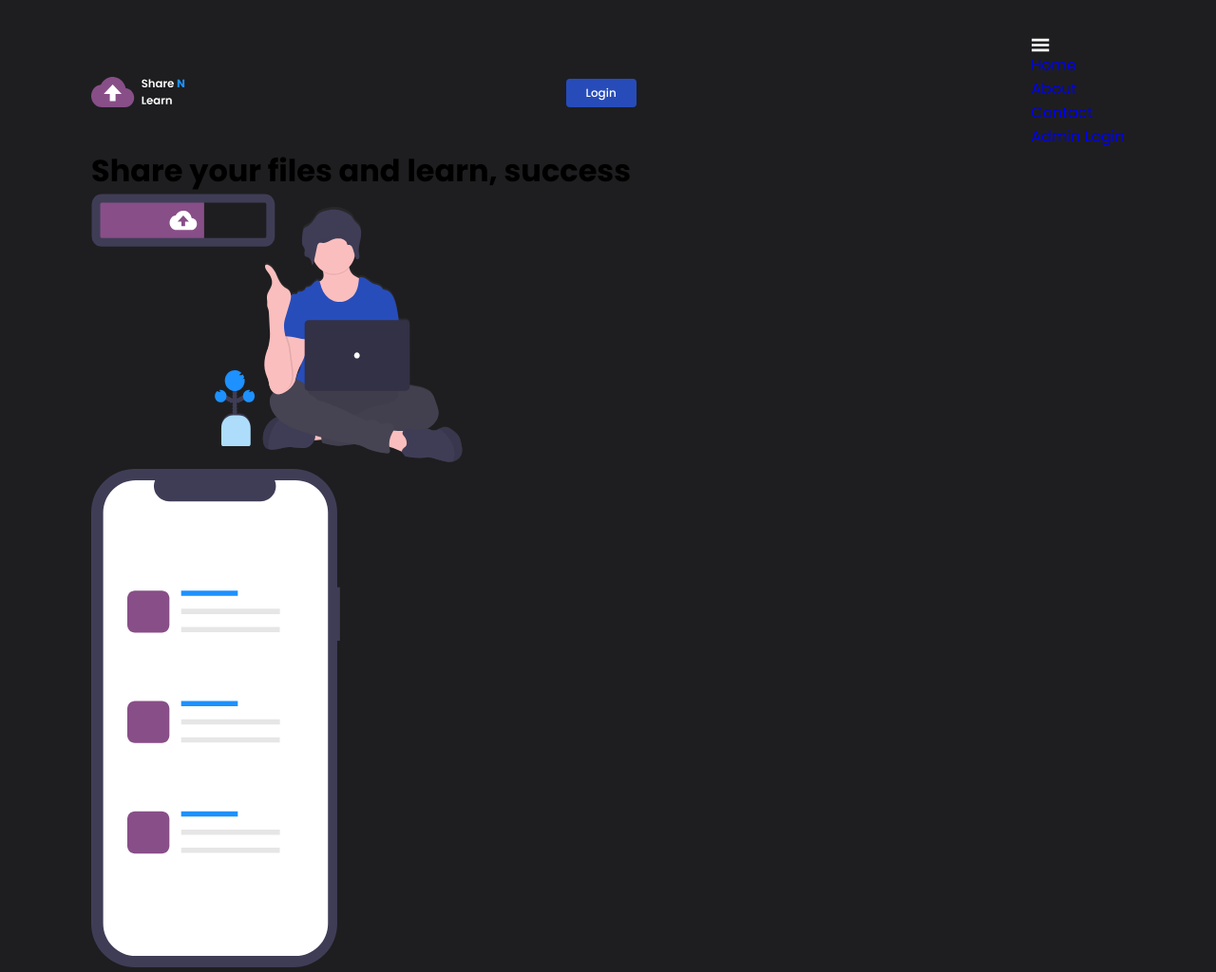
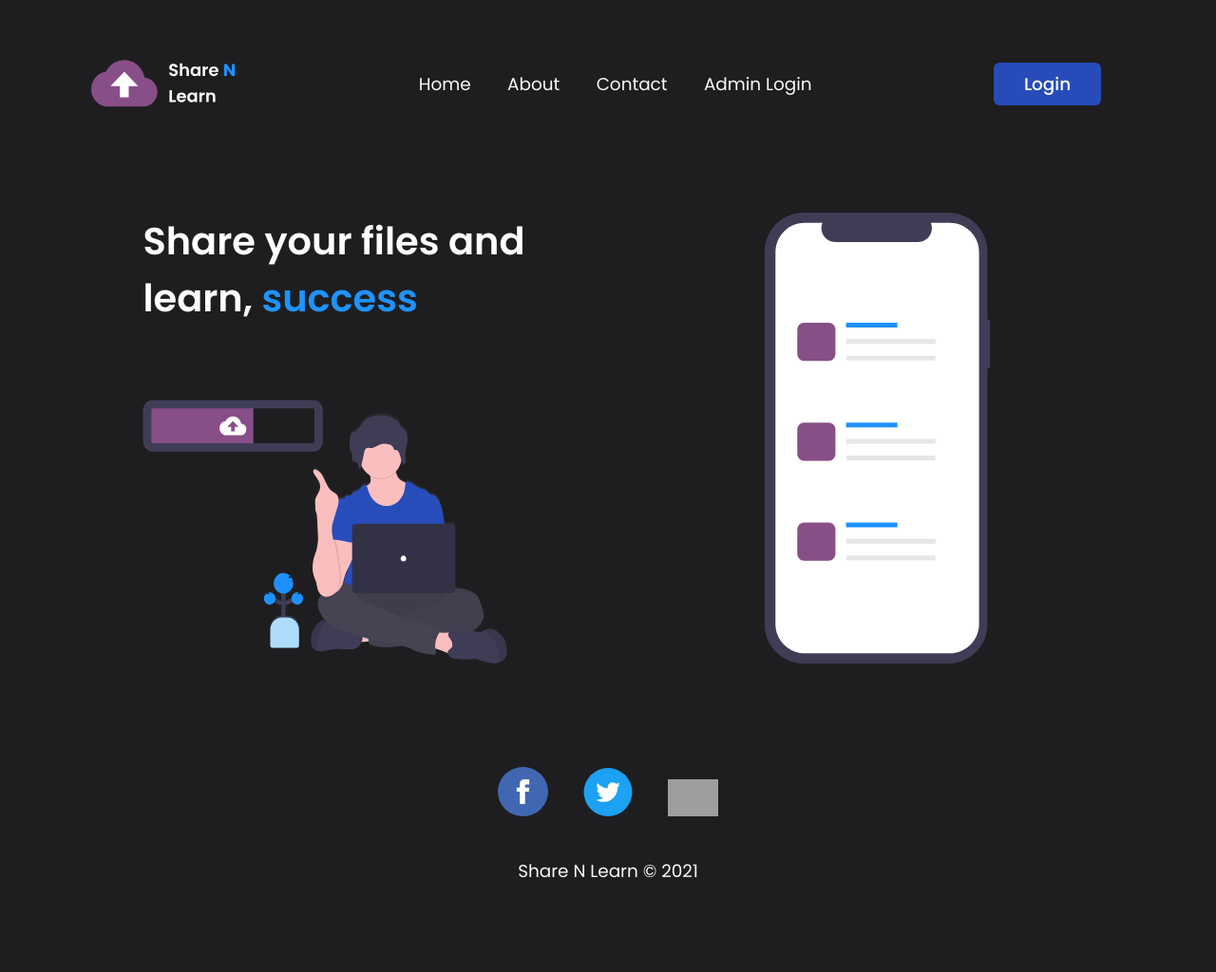
Before and after one commit to chiraag-kakar/sharenlearn, a Django app: template myapp/templates/home.html in a window 1280 px wide. Shown: the top 1024 px of the page at 95% size. After the commit the page ends 925 px from the top, so only its background shows below. Run offline with Django 3.2, Linux system fonts and the light colour scheme; the template is opened without the code that fills it, so the values that code supplies are empty; grey boxes are pictures that could not be loaded.

Commit message:
Add css for home page in styles.css

```diff
--- a/myapp/static/css/styles.css
+++ b/myapp/static/css/styles.css
@@ -5,6 +5,7 @@
   --clr-secondary-bg: hsl(225, 65%, 44%);
   --clr-secondary-txt: hsl(0, 0%, 98%);
   --clr-neutral-txt: hsl(209, 100%, 56%);
+  --clr-bs-black: rgba(0, 0, 0, 0.6);
 }
 
 /* FONTS */
@@ -16,6 +17,10 @@
   --fw-bd: 600;
   --fw-sb: 700;
   --fw-xb: 800;
+  --fs-xs: 1.2rem;
+  --fs-sm: 1.4rem;
+  --fs-md: 1.6rem;
+  --fs-lg: 2.6rem;
 }
 
 /* RESETS */
@@ -75,7 +80,7 @@ button,
   color: var(--clr-primary-txt);
   padding: 0.6rem 2.1rem;
   border-radius: 0.4rem;
-  font-size: 1.2rem;
+  font-size: var(--fs-xs);
   font-weight: var(--fw-md);
 }
 
@@ -86,10 +91,12 @@ a.button:hover {
 /* BODY */
 body {
   background-color: var(--clr-primary-bg);
-  padding-top: 3.9rem;
+  padding: 3.9rem 0;
   width: 85%;
   margin: auto;
-  font: var(--fw-rg) 1.6rem var(--ff-pp);
+  font: var(--fw-rg) var(--fs-md) var(--ff-pp);
+  color: var(--clr-secondary-txt);
+  position: relative;
 }
 
 /* HEADER */
@@ -107,6 +114,170 @@ header .logo + .button {
   margin-right: 1.6rem;
 }
 
-header .nav-btn {
+.nav-btn {
   display: flex;
 }
+
+.nav-btn img {
+  width: 2rem;
+}
+
+.nav-list {
+  position: absolute;
+  left: 0;
+  right: 0;
+  margin-top: 1.6rem;
+  background-color: var(--clr-primary-bg);
+  border-radius: 0.8rem;
+  box-shadow: 0.3rem 0.3rem 2rem var(--clr-bs-black);
+  font-size: var(--fs-sm);
+  opacity: 0;
+  transform: scale(0.5);
+  transition: opacity 0.4s ease-in-out, transform 0.4s ease-in-out;
+  pointer-events: none;
+}
+
+.nav-list.view {
+  opacity: 1;
+  pointer-events: all;
+  transform: scale(1);
+}
+
+.nav-list li {
+  padding: 2rem;
+}
+
+.nav-list li:hover {
+  background-color: var(--clr-bs-black);
+}
+
+.nav-list a {
+  color: inherit;
+  width: 100%;
+  display: inline-block;
+}
+
+/* MAIN */
+main {
+  margin: 7rem 0;
+}
+
+.hero-content {
+  text-align: center;
+}
+
+.hero-content .hero-h1 {
+  color: var(--clr-primary-txt);
+  font-size: var(--fs-lg);
+  font-weight: var(--fw-bd);
+  margin: auto;
+  margin-bottom: 5rem;
+  width: 31.875rem;
+}
+
+.colored {
+  color: var(--clr-neutral-txt);
+}
+
+.hero-content img {
+  width: min(80%, 44rem);
+}
+
+.hero-illust {
+  display: none;
+}
+
+/* FOOTER */
+footer {
+  text-align: center;
+}
+
+footer .social {
+  margin-bottom: 2rem;
+}
+
+footer .social a {
+  width: 3.4rem;
+  height: 3.4rem;
+  display: inline-block;
+}
+
+footer .social a img {
+  width: 100%;
+}
+
+footer .social a:nth-child(2) {
+  margin: 0 2rem;
+}
+
+footer .cright {
+  font-size: var(--fs-xs);
+}
+
+@media (max-width: 375px) {
+  html {
+    font-size: 2.649vw;
+  }
+}
+
+@media (min-width: 731px) {
+  .hero {
+    display: flex;
+    width: 90%;
+    margin: auto;
+    height: 31rem;
+    justify-content: space-between;
+  }
+  .hero-content {
+    width: 50%;
+    text-align: left;
+  }
+  .hero-content .hero-h1 {
+    width: auto;
+  }
+  .hero-content img {
+    width: 25rem;
+  }
+  .hero-illust {
+    width: calc(50% - 5rem);
+    display: initial;
+    display: flex;
+  }
+  .hero-illust img {
+    width: 100%;
+  }
+}
+
+@media (min-width: 768px) {
+  html {
+    font-size: 1.2vw;
+  }
+  .nav-btn {
+    display: none;
+  }
+  .auth-log {
+    order: 1;
+  }
+  .nav-list {
+    display: flex;
+    position: static;
+    background: none;
+    opacity: 1;
+    margin-top: 0;
+    box-shadow: none;
+    transform: scale(1);
+    font-size: var(--fs-xs);
+  }
+  .nav-list li {
+    padding: 0;
+  }
+  .nav-list > * + * {
+    margin-left: 2.5rem;
+  }
+}
+
+@media (min-width: 1441px) {
+  html {
+    font-size: 0.9vw;
+  }
+}
```
